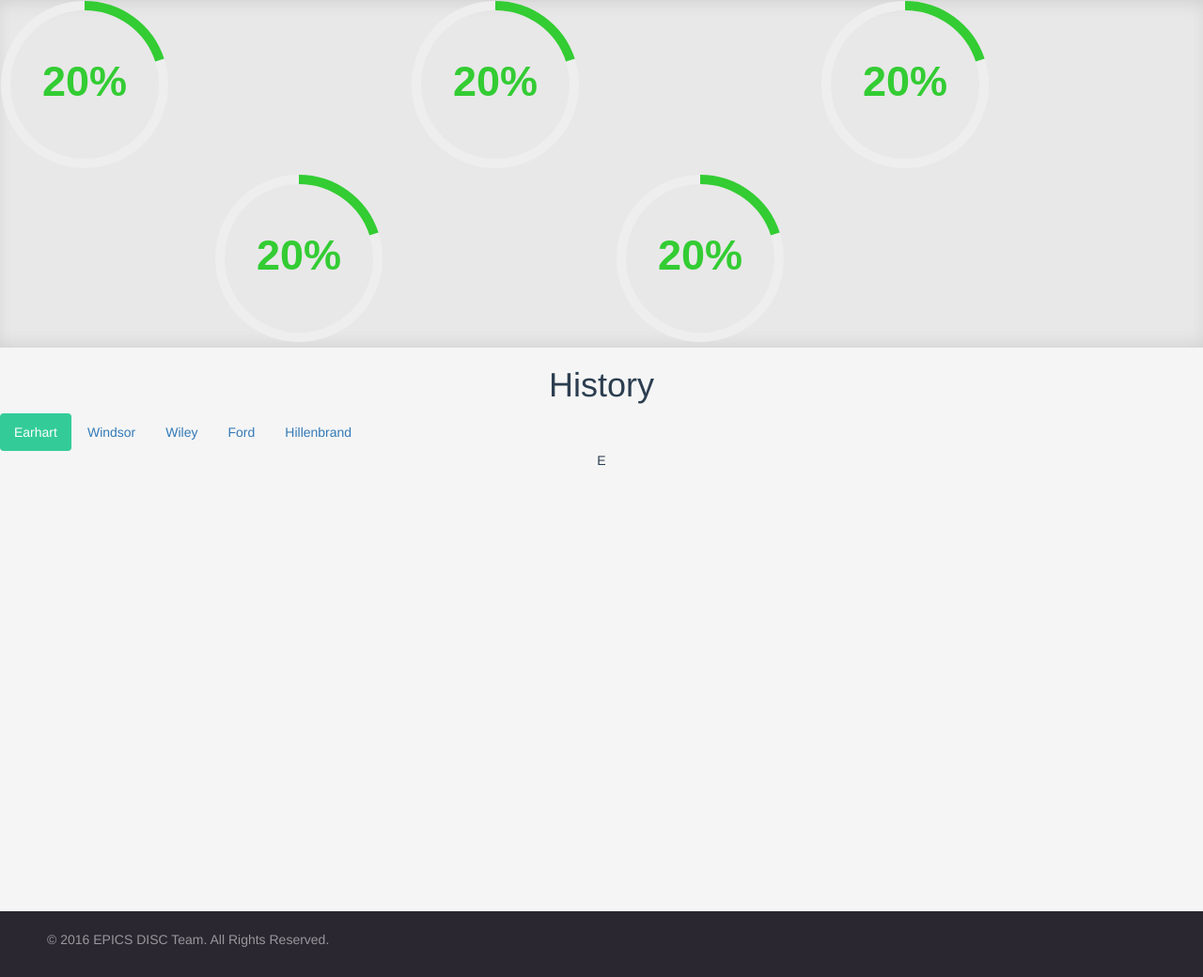
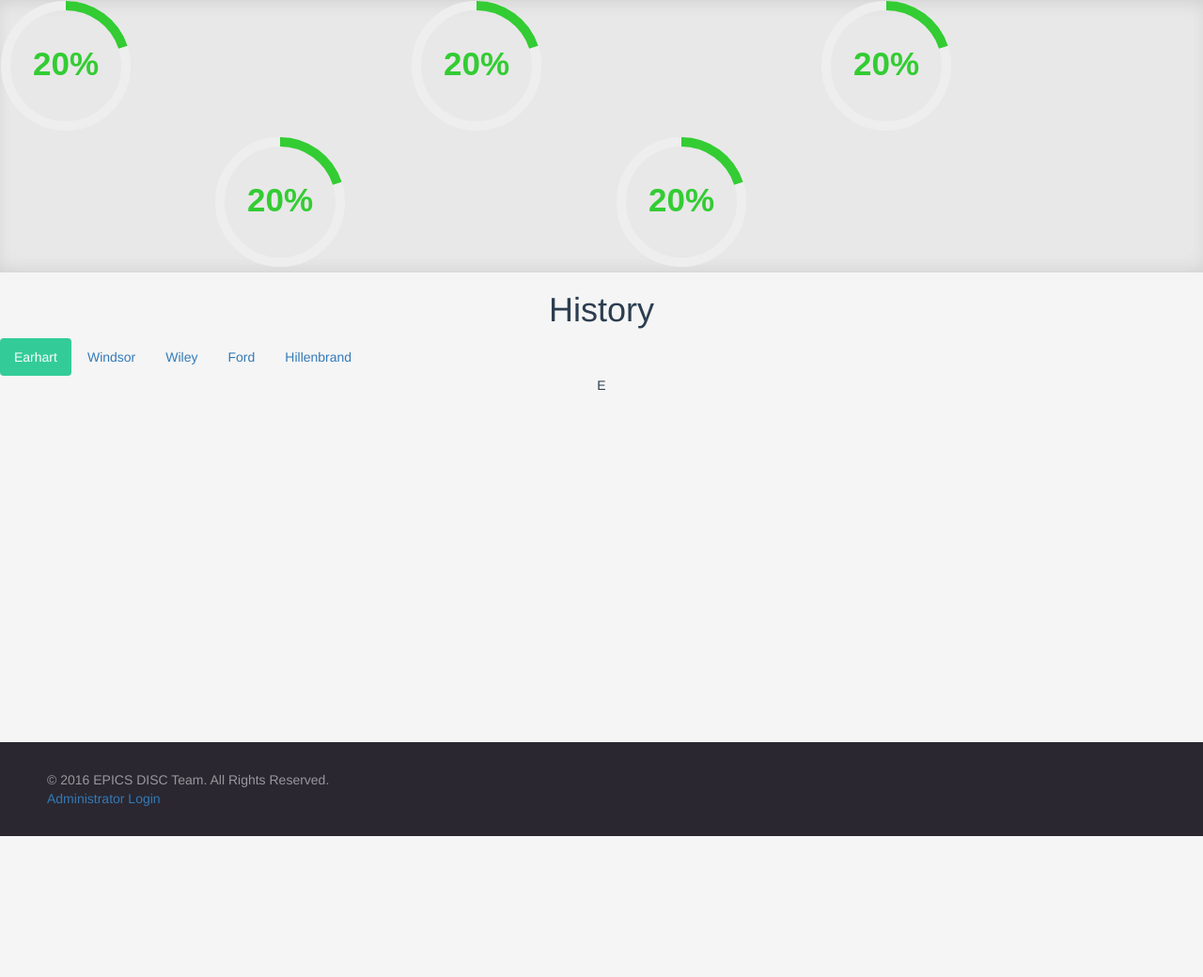
Before and after one commit to PurdueEpicsDisc/Dining-Court-Service, a PHP site: page / in a window 1280 px wide. Shown: the part 50-1090 px from the top of the page at 94% size. After the commit the page ends 940 px from the top, so only its background shows below. Run offline with PHP 8.4, Linux system fonts and the light colour scheme; some libraries are stand-ins or nearby versions.

Commit message:
Added login modal.

```diff
--- a/www/css/style.css
+++ b/www/css/style.css
@@ -5,7 +5,6 @@ html {
 
 body {
     background-color: #f5f5f5;
-    margin-bottom: 70px; /* equal to footer height */
     color: #2c3e50;
 }
 
@@ -63,11 +62,22 @@ body {
 
 /******** Footer ********/
 footer {
-    padding: 20px 50px;
+    padding: 30px 50px;
     color: #99979c;
     background-color: #2a2730;
-    height: 70px;
+    overflow: auto;
     width: 100%;
     position: absolute;
     bottom: 0;
 }
+
+footer p {
+    margin: 0;
+    padding: 0;
+}
+
+footer a {
+    margin: 0;
+    padding: 0;
+
+}
--- a/www/index.html
+++ b/www/index.html
@@ -82,8 +82,27 @@
 
         </div>
     </div>
+    <div class="modal fade" id="admin-modal" tabindex="-1" role="dialog" aria-labelledby="admin-modal-label">
+        <div class="modal-dialog" role="document">
+            <div class="modal-content">
+                <div class="modal-header">
+                    <button type="button" class="close" data-dismiss="modal" aria-label="Close"><span aria-hidden="true">&times;</span></button>
+                    <h4 class="modal-title" id="admin-modal-label">Administrator Login</h4>
+                </div>
+                <div class="modal-body">
+                    Content
+                </div>
+                <div class="modal-footer">
+                    <button type="button" class="btn btn-primary">Login</button>
+                </div>
+            </div>
+        </div>
+    </div>
+
+    </div>
     <footer>
         <p id="copyright">&copy; 2016 EPICS DISC Team. All Rights Reserved.</p>
+        <a id="admin-login" href="#admin-login" data-toggle="modal" data-target="#admin-modal">Administrator Login</a>
     </footer>
     <script src="https://ajax.googleapis.com/ajax/libs/jquery/1.11.3/jquery.min.js"></script>
     <script src="https://maxcdn.bootstrapcdn.com/bootstrap/3.3.6/js/bootstrap.min.js" integrity="sha384-0mSbJDEHialfmuBBQP6A4Qrprq5OVfW37PRR3j5ELqxss1yVqOtnepnHVP9aJ7xS" crossorigin="anonymous"></script>
--- a/www/js/indicators.js
+++ b/www/js/indicators.js
@@ -1,5 +1,5 @@
 $('#earhartContainer').radialIndicator({
-        radius: 80,
+        radius: 60,
         barColor: '#33cc33',
         barWidth: 10,
         initValue: 20,
@@ -8,7 +8,7 @@ $('#earhartContainer').radialIndicator({
     });
 
 $('#windsorContainer').radialIndicator({
-        radius: 80,
+        radius: 60,
         barColor: '#33cc33',
         barWidth: 10,
         initValue: 20,
@@ -17,7 +17,7 @@ $('#windsorContainer').radialIndicator({
     });
 
 $('#wileyContainer').radialIndicator({
-        radius: 80,
+        radius: 60,
         barColor: '#33cc33',
         barWidth: 10,
         initValue: 20,
@@ -26,7 +26,7 @@ $('#wileyContainer').radialIndicator({
     });
 
 $('#fordContainer').radialIndicator({
-        radius: 80,
+        radius: 60,
         barColor: '#33cc33',
         barWidth: 10,
         initValue: 20,
@@ -35,7 +35,7 @@ $('#fordContainer').radialIndicator({
     });
 
 $('#hillenbrandContainer').radialIndicator({
-        radius: 80,
+        radius: 60,
         barColor: '#33cc33',
         barWidth: 10,
         initValue: 20,
```
